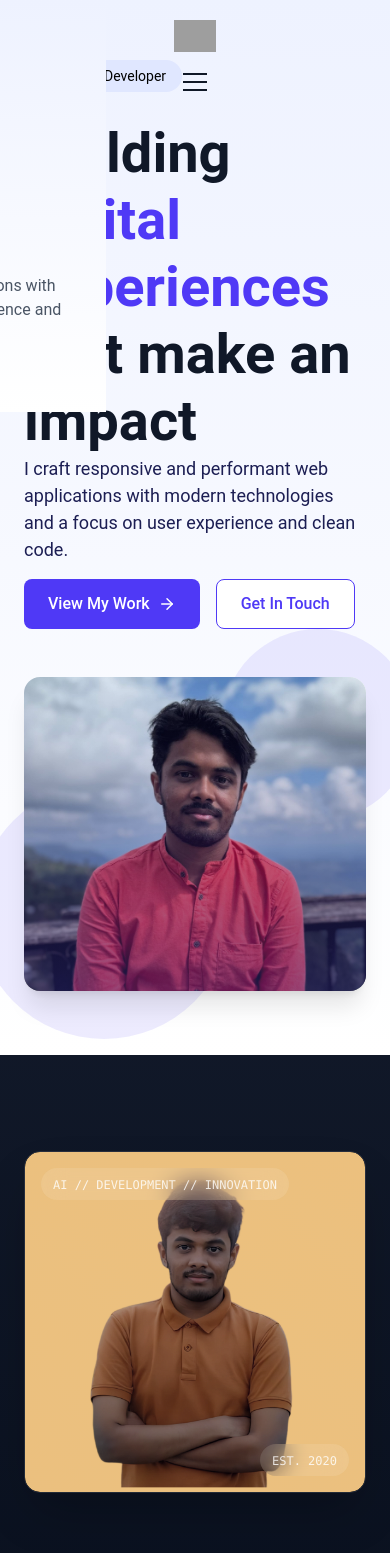
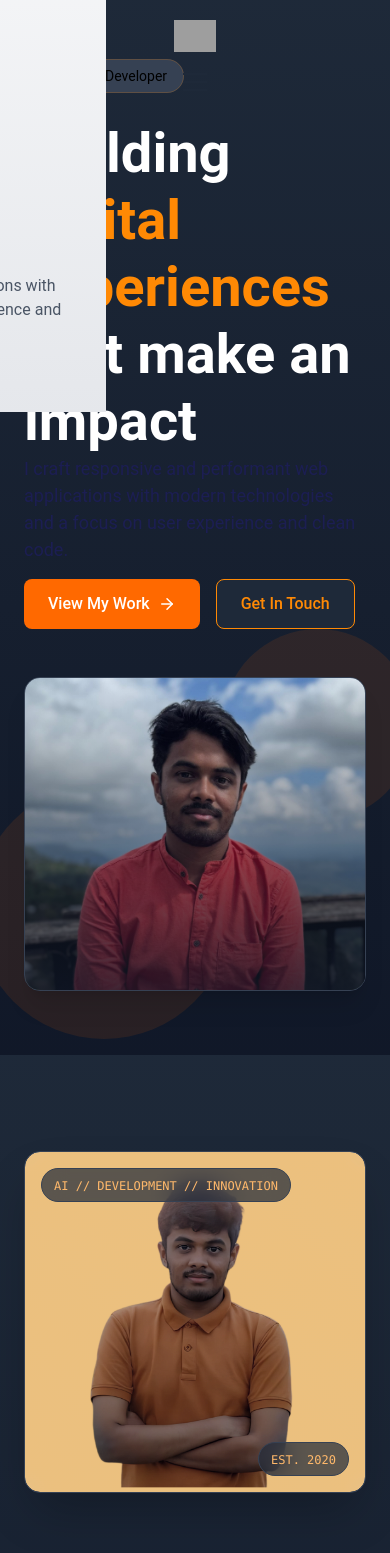
Before and after one commit to MininduBimsara/Portfolio, a React (Vite) app in the folder portfolio/: page / in a window 390 px wide. Shown: the top 1553 px of the page. Built offline with nearby package versions, Linux system fonts and the light colour scheme; grey boxes are pictures that could not be loaded.

Commit message:
Refactor MyPortfolio layout; add skills data and enhance styling in FixedPanel and HeroSection components

```diff
--- /dev/null
+++ b/portfolio/public/skills.jsx
@@ -0,0 +1,65 @@
+const skillsData = [
+  {
+    icon: <Code />,
+    title: "Front-End Development",
+    description:
+      "Creating responsive and interactive user interfaces using React, Vue, and modern CSS.",
+    level: 90,
+    color: "#3B82F6",
+  },
+  {
+    icon: <Server />,
+    title: "Back-End Development",
+    description:
+      "Building server-side applications with Node.js, Express, and modern frameworks.",
+    level: 85,
+    color: "#10B981",
+  },
+  {
+    icon: <Database />,
+    title: "Database Design",
+    description:
+      "Designing databases with SQL and NoSQL solutions for efficient data management.",
+    level: 80,
+    color: "#8B5CF6",
+  },
+  {
+    icon: <Globe />,
+    title: "API Development",
+    description:
+      "Creating RESTful and GraphQL APIs for seamless service communication.",
+    level: 88,
+    color: "#EC4899",
+  },
+  {
+    icon: <Smartphone />,
+    title: "Responsive Design",
+    description:
+      "Ensuring flawless performance across all devices and screen sizes.",
+    level: 92,
+    color: "#F59E0B",
+  },
+  {
+    icon: <Layout />,
+    title: "UI/UX Design",
+    description: "Crafting intuitive interfaces and great user experiences.",
+    level: 78,
+    color: "#6366F1",
+  },
+  {
+    icon: <GitBranch />,
+    title: "Version Control",
+    description:
+      "Managing code with Git and implementing effective collaboration strategies.",
+    level: 83,
+    color: "#14B8A6",
+  },
+  {
+    icon: <Zap />,
+    title: "Performance Optimization",
+    description:
+      "Fine-tuning apps for speed, accessibility, and user experience.",
+    level: 87,
+    color: "#EF4444",
+  },
+];
--- a/portfolio/src/Components/AboutMe.jsx
+++ b/portfolio/src/Components/AboutMe.jsx
@@ -12,17 +12,17 @@ export default function AboutMe() {
   return (
     <section
       id="AboutMe"
-      className="py-24 bg-gradient-to-b from-gray-900 to-gray-950"
+      className="py-24 bg-gradient-to-b from-gray-800 to-gray-900"
     >
       <div className="container mx-auto px-6">
         <div className="flex flex-col lg:flex-row items-center gap-16">
           <div className="w-full lg:w-1/2 relative">
             {/* Decorative elements */}
-            <div className="absolute -top-8 -left-8 w-72 h-72 bg-gradient-to-br from-indigo-500/10 to-purple-500/10 rounded-full blur-xl -z-10"></div>
-            <div className="absolute -bottom-8 -right-8 w-72 h-72 bg-gradient-to-tr from-amber-500/10 to-pink-500/10 rounded-full blur-xl -z-10"></div>
+            <div className="absolute -top-8 -left-8 w-72 h-72 bg-gradient-to-br from-orange-500/10 to-orange-400/10 rounded-full blur-xl -z-10"></div>
+            <div className="absolute -bottom-8 -right-8 w-72 h-72 bg-gradient-to-tr from-orange-500/10 to-orange-300/10 rounded-full blur-xl -z-10"></div>
 
             {/* Main image container */}
-            <div className="relative z-10 rounded-2xl overflow-hidden shadow-2xl border border-white/10 backdrop-blur-sm">
+            <div className="relative z-10 rounded-2xl overflow-hidden shadow-2xl border border-gray-700 backdrop-blur-sm">
               <div className="absolute inset-0 bg-gradient-to-tr from-gray-800/30 to-gray-900/30 backdrop-blur-sm"></div>
               <img
                 src="/img/about.png"
@@ -32,13 +32,13 @@ export default function AboutMe() {
 
               {/* Futuristic overlay elements */}
               <div className="absolute top-0 left-0 w-full h-full">
-                <div className="absolute top-4 left-4 bg-white/10 px-3 py-1 rounded-full backdrop-blur-md">
-                  <span className="text-xs font-mono text-white/80">
+                <div className="absolute top-4 left-4 bg-gray-800/70 px-3 py-1 rounded-full backdrop-blur-md border border-gray-700">
+                  <span className="text-xs font-mono text-orange-300">
                     AI // DEVELOPMENT // INNOVATION
                   </span>
                 </div>
-                <div className="absolute bottom-4 right-4 bg-white/10 px-3 py-1 rounded-full backdrop-blur-md">
-                  <span className="text-xs font-mono text-white/80">
+                <div className="absolute bottom-4 right-4 bg-gray-800/70 px-3 py-1 rounded-full backdrop-blur-md border border-gray-700">
+                  <span className="text-xs font-mono text-orange-300">
                     EST. 2020
                   </span>
                 </div>
@@ -48,12 +48,12 @@ export default function AboutMe() {
 
           <div className="w-full lg:w-1/2 space-y-8">
             <div className="space-y-2">
-              <span className="bg-white/5 text-white/80 px-4 py-2 rounded-full text-xs font-mono tracking-wider border border-white/10 backdrop-blur-sm">
+              <span className="bg-gray-800 text-orange-400 px-4 py-2 rounded-full text-xs font-mono tracking-wider border border-gray-700 backdrop-blur-sm">
                 IDENTITY
               </span>
               <h2 className="text-4xl md:text-5xl font-light text-white tracking-tight">
                 Architecting the{" "}
-                <span className="font-bold bg-gradient-to-r from-amber-200 to-amber-400 bg-clip-text text-transparent">
+                <span className="font-bold bg-gradient-to-r from-orange-300 to-orange-500 bg-clip-text text-transparent">
                   digital future
                 </span>
               </h2>
@@ -76,14 +76,14 @@ export default function AboutMe() {
 
             <div className="mt-12 space-y-4">
               <h3 className="text-xl font-light text-white">
-                <span className="font-mono text-amber-300">{">"}</span>{" "}
+                <span className="font-mono text-orange-400">{">"}</span>{" "}
                 EXPERTISE
               </h3>
               <ul className="space-y-4">
                 {expertise.map((item, index) => (
                   <li key={index} className="flex items-center gap-3 group">
-                    <div className="bg-white/5 border border-white/10 p-1 rounded-full group-hover:bg-amber-400/20 transition-colors duration-300">
-                      <ArrowUpRight className="h-5 w-5 text-amber-300" />
+                    <div className="bg-gray-800 border border-gray-700 p-1 rounded-full group-hover:bg-orange-500/20 transition-colors duration-300">
+                      <ArrowUpRight className="h-5 w-5 text-orange-400" />
                     </div>
                     <span className="text-gray-300 group-hover:text-white transition-colors duration-300">
                       {item}
@@ -93,9 +93,9 @@ export default function AboutMe() {
               </ul>
             </div>
 
-            <button className="mt-12 bg-white/5 hover:bg-white/10 border border-white/10 text-white font-light py-3 px-6 rounded-full transition-all duration-300 flex items-center gap-2 group">
+            <button className="mt-12 bg-gray-800 hover:bg-gray-700 border border-gray-700 text-white font-light py-3 px-6 rounded-full transition-all duration-300 flex items-center gap-2 group">
               <span>View credentials</span>
-              <ArrowUpRight className="h-4 w-4 group-hover:translate-x-1 group-hover:-translate-y-1 transition-transform duration-300" />
+              <ArrowUpRight className="h-4 w-4 text-orange-400 group-hover:translate-x-1 group-hover:-translate-y-1 transition-transform duration-300" />
             </button>
           </div>
         </div>
--- a/portfolio/src/Components/HeroSection.jsx
+++ b/portfolio/src/Components/HeroSection.jsx
@@ -4,45 +4,45 @@ export default function HeroSection() {
   return (
     <section
       id="heroSection"
-      className="bg-gradient-to-b from-indigo-50 to-white min-h-screen flex items-center"
+      className="bg-gradient-to-b from-gray-800 to-gray-900 min-h-screen flex items-center"
     >
       <div className="container mx-auto px-6 py-16 md:py-24 lg:py-32">
         <div className="flex flex-col md:flex-row items-center justify-between gap-12">
           <div className="w-full md:w-1/2 space-y-8">
             <div className="inline-block">
-              <span className="bg-indigo-100 text-indigo-800 px-4 py-2 rounded-full text-sm font-medium">
+              <span className="bg-gray-700 text-orange-400 px-4 py-2 rounded-full text-sm font-medium border border-orange-400/20">
                 Full Stack Developer
               </span>
             </div>
-            <h1 className="text-4xl md:text-5xl lg:text-6xl font-bold text-gray-900 leading-tight">
+            <h1 className="text-4xl md:text-5xl lg:text-6xl font-bold text-white leading-tight">
               Building{" "}
-              <span className="text-indigo-600">digital experiences</span> that
+              <span className="text-orange-400">digital experiences</span> that
               make an impact
             </h1>
-            <p className="text-lg text-gray-600 max-w-xl">
+            <p className="text-lg text-gray-300 max-w-xl">
               I craft responsive and performant web applications with modern
               technologies and a focus on user experience and clean code.
             </p>
             <div className="flex flex-wrap gap-4 pt-4">
-              <button className="bg-indigo-600 hover:bg-indigo-700 text-white font-medium py-3 px-6 rounded-lg transition-all flex items-center gap-2">
+              <button className="bg-orange-500 hover:bg-orange-600 text-white font-medium py-3 px-6 rounded-lg transition-all flex items-center gap-2">
                 View My Work
                 <ArrowRight size={18} />
               </button>
-              <button className="bg-white hover:bg-gray-100 text-indigo-600 border border-indigo-600 font-medium py-3 px-6 rounded-lg transition-all">
+              <button className="bg-gray-800 hover:bg-gray-700 text-orange-400 border border-orange-400 font-medium py-3 px-6 rounded-lg transition-all">
                 Get In Touch
               </button>
             </div>
           </div>
           <div className="w-full md:w-1/2 relative">
-            <div className="absolute -top-12 -right-12 bg-indigo-600 w-48 h-48 rounded-full opacity-10"></div>
-            <div className="absolute -bottom-12 -left-12 bg-indigo-600 w-64 h-64 rounded-full opacity-10"></div>
-            <div className="relative z-10 bg-white rounded-2xl shadow-xl overflow-hidden">
+            <div className="absolute -top-12 -right-12 bg-orange-500 w-48 h-48 rounded-full opacity-10"></div>
+            <div className="absolute -bottom-12 -left-12 bg-orange-500 w-64 h-64 rounded-full opacity-10"></div>
+            <div className="relative z-10 bg-gray-800 rounded-2xl shadow-xl overflow-hidden border border-gray-700">
               <img
                 src="/img/hero.jpg"
                 alt="Professional portrait"
                 className="w-full h-auto object-cover"
               />
-              <div className="absolute inset-0 bg-gradient-to-t from-indigo-900/50 to-transparent"></div>
+              <div className="absolute inset-0 bg-gradient-to-t from-gray-900/80 to-transparent"></div>
             </div>
           </div>
         </div>
--- a/portfolio/src/Components/MyPortfolio.jsx
+++ b/portfolio/src/Components/MyPortfolio.jsx
@@ -93,7 +93,7 @@ export default function MyPortfolio() {
         </div>
 
         {/* Content container */}
-        <div className="container mx-auto px-6 relative z-10">
+        <div className="w-full px-4 ">
           <div className="flex flex-col justify-center items-center">
             {/* Main heading with gradient */}
             <h2 className="font-bold text-5xl md:text-6xl tracking-tight">
@@ -106,7 +106,8 @@ export default function MyPortfolio() {
               <p className="text-white text-lg leading-relaxed">
                 <span className="text-white">
                   Exploring the intersection of design and technology through
-                thoughtful solutions</span>
+                </span>
+                <span className="text-white">thoughtful solutions</span>
               </p>
             </div>
           </div>
--- a/portfolio/src/Components/Navbar.jsx
+++ b/portfolio/src/Components/Navbar.jsx
@@ -46,7 +46,7 @@ function Navbar() {
   return (
     <nav
       className={`fixed top-0 left-0 right-0 z-50 transition-all duration-300 ${
-        scrolled ? "bg-white shadow-lg py-3" : "bg-transparent py-5"
+        scrolled ? "bg-gray-100 shadow-lg py-3" : "bg-transparent py-5"
       }`}
     >
       <div className="container mx-auto px-6 flex justify-between items-center">
@@ -62,17 +62,17 @@ function Navbar() {
           aria-label="Toggle menu"
         >
           <span
-            className={`block w-6 h-0.5 bg-gray-900 transition-all duration-300 ${
+            className={`block w-6 h-0.5 bg-gray-800 transition-all duration-300 ${
               navActive ? "transform rotate-45 translate-y-2" : ""
             }`}
           ></span>
           <span
-            className={`block w-6 h-0.5 bg-gray-900 transition-all duration-300 ${
+            className={`block w-6 h-0.5 bg-gray-800 transition-all duration-300 ${
               navActive ? "opacity-0" : "opacity-100"
             }`}
           ></span>
           <span
-            className={`block w-6 h-0.5 bg-gray-900 transition-all duration-300 ${
+            className={`block w-6 h-0.5 bg-gray-800 transition-all duration-300 ${
               navActive ? "transform -rotate-45 -translate-y-2" : ""
             }`}
           ></span>
@@ -83,52 +83,52 @@ function Navbar() {
           <ul className="flex space-x-10">
             <li>
               <Link
-                activeClass="text-indigo-600 font-medium"
+                activeClass="text-orange-500 font-medium"
                 spy={true}
                 smooth={true}
                 offset={-70}
                 duration={500}
                 to="heroSection"
-                className="text-gray-800 hover:text-indigo-600 transition-colors duration-300 cursor-pointer"
+                className="text-gray-800 hover:text-orange-500 transition-colors duration-300 cursor-pointer"
               >
                 Home
               </Link>
             </li>
             <li>
               <Link
-                activeClass="text-indigo-600 font-medium"
+                activeClass="text-orange-500 font-medium"
                 spy={true}
                 smooth={true}
                 offset={-70}
                 duration={500}
                 to="MyPortfolio"
-                className="text-gray-800 hover:text-indigo-600 transition-colors duration-300 cursor-pointer"
+                className="text-gray-800 hover:text-orange-500 transition-colors duration-300 cursor-pointer"
               >
                 Portfolio
               </Link>
             </li>
             <li>
               <Link
-                activeClass="text-indigo-600 font-medium"
+                activeClass="text-orange-500 font-medium"
                 spy={true}
                 smooth={true}
                 offset={-70}
                 duration={500}
                 to="AboutMe"
-                className="text-gray-800 hover:text-indigo-600 transition-colors duration-300 cursor-pointer"
+                className="text-gray-800 hover:text-orange-500 transition-colors duration-300 cursor-pointer"
               >
                 About Me
               </Link>
             </li>
             <li>
               <Link
-                activeClass="text-indigo-600 font-medium"
+                activeClass="text-orange-500 font-medium"
                 spy={true}
                 smooth={true}
                 offset={-70}
                 duration={500}
                 to="testimonials"
-                className="text-gray-800 hover:text-indigo-600 transition-colors duration-300 cursor-pointer"
+                className="text-gray-800 hover:text-orange-500 transition-colors duration-300 cursor-pointer"
               >
                 Testimonials
               </Link>
@@ -140,7 +140,7 @@ function Navbar() {
             offset={-70}
             duration={500}
             to="Contact"
-            className="px-6 py-2.5 bg-indigo-600 text-white rounded-lg hover:bg-indigo-700 transition-colors duration-300 shadow-md"
+            className="px-6 py-2.5 bg-gradient-to-r from-orange-400 to-orange-600 text-white rounded-lg hover:from-orange-500 hover:to-orange-700 transition-all duration-300 shadow-md"
           >
             Contact Me
           </Link>
@@ -149,7 +149,7 @@ function Navbar() {
 
       {/* Mobile Menu */}
       <div
-        className={`lg:hidden fixed inset-0 z-40 bg-white transform ${
+        className={`lg:hidden fixed inset-0 z-40 bg-gray-50 transform ${
           navActive ? "translate-x-0" : "translate-x-full"
         } transition-transform duration-300 ease-in-out pt-20`}
       >
@@ -158,13 +158,13 @@ function Navbar() {
             <li>
               <Link
                 onClick={closeMenu}
-                activeClass="text-indigo-600 font-medium"
+                activeClass="text-orange-500 font-medium"
                 spy={true}
                 smooth={true}
                 offset={-70}
                 duration={500}
                 to="heroSection"
-                className="text-xl text-gray-800 hover:text-indigo-600 transition-colors duration-300"
+                className="text-xl text-gray-800 hover:text-orange-500 transition-colors duration-300"
               >
                 Home
               </Link>
@@ -172,13 +172,13 @@ function Navbar() {
             <li>
               <Link
                 onClick={closeMenu}
-                activeClass="text-indigo-600 font-medium"
+                activeClass="text-orange-500 font-medium"
                 spy={true}
                 smooth={true}
                 offset={-70}
                 duration={500}
                 to="MyPortfolio"
-                className="text-xl text-gray-800 hover:text-indigo-600 transition-colors duration-300"
+                className="text-xl text-gray-800 hover:text-orange-500 transition-colors duration-300"
               >
                 Portfolio
               </Link>
@@ -186,13 +186,13 @@ function Navbar() {
             <li>
               <Link
                 onClick={closeMenu}
-                activeClass="text-indigo-600 font-medium"
+                activeClass="text-orange-500 font-medium"
                 spy={true}
                 smooth={true}
                 offset={-70}
                 duration={500}
                 to="AboutMe"
-                className="text-xl text-gray-800 hover:text-indigo-600 transition-colors duration-300"
+                className="text-xl text-gray-800 hover:text-orange-500 transition-colors duration-300"
               >
                 About Me
               </Link>
@@ -200,13 +200,13 @@ function Navbar() {
             <li>
               <Link
                 onClick={closeMenu}
-                activeClass="text-indigo-600 font-medium"
+                activeClass="text-orange-500 font-medium"
                 spy={true}
                 smooth={true}
                 offset={-70}
                 duration={500}
                 to="testimonial"
-                className="text-xl text-gray-800 hover:text-indigo-600 transition-colors duration-300"
+                className="text-xl text-gray-800 hover:text-orange-500 transition-colors duration-300"
               >
                 Testimonials
               </Link>
@@ -219,7 +219,7 @@ function Navbar() {
                 offset={-70}
                 duration={500}
                 to="Contact"
-                className="inline-block px-6 py-3 bg-indigo-600 text-white rounded-lg hover:bg-indigo-700 transition-colors duration-300 shadow-md"
+                className="inline-block px-6 py-3 bg-gradient-to-r from-orange-400 to-orange-600 text-white rounded-lg hover:from-orange-500 hover:to-orange-700 transition-all duration-300 shadow-md"
               >
                 Contact Me
               </Link>
```
Also changed, not shown: portfolio/src/Components/FixedPanel.jsx (+6 -7 lines), portfolio/src/Components/Footer.jsx (+26 -26 lines), portfolio/src/Components/MySkills.jsx (+31 -65 lines).
